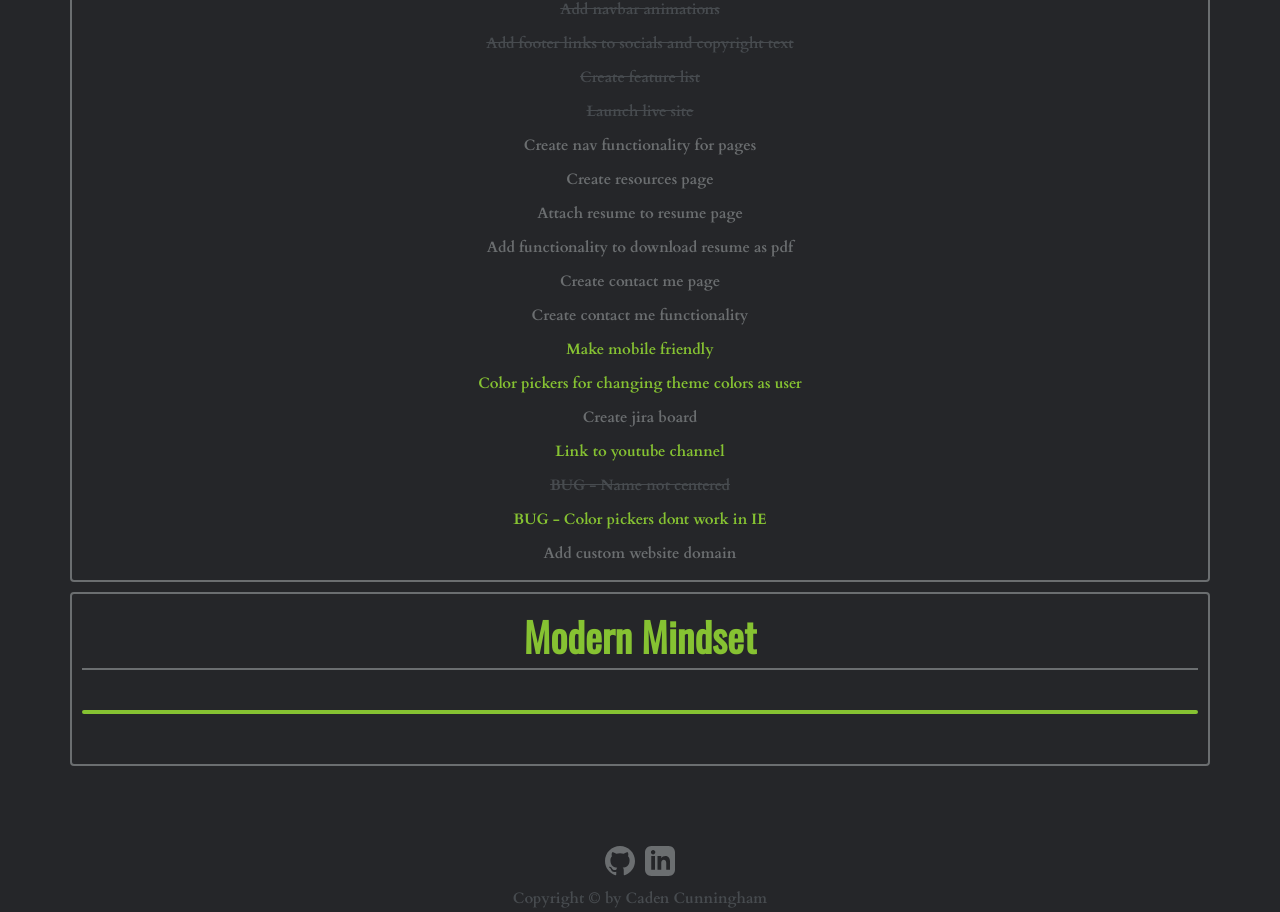
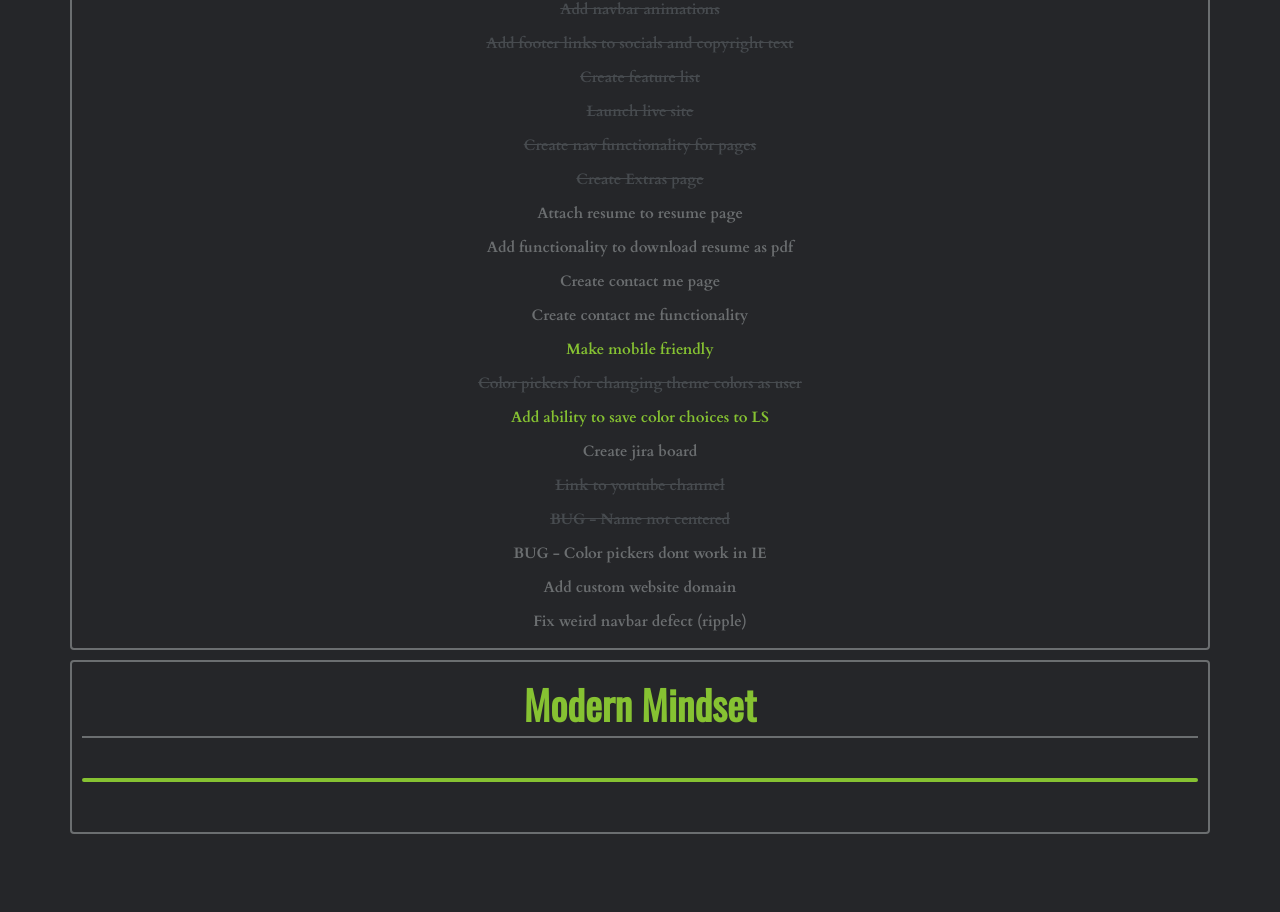
Before and after one commit to cadencunningham/React-Personal-Website, a React app: page / in a window 1280 px wide. Shown: the part 1032-1944 px from the top of the page. Built offline with nearby package versions, Linux system fonts and the light colour scheme; no server answers.

Commit message:
added full nav and updated naming

```diff
--- /dev/null
+++ b/src/App/ContactMePage/index.tsx
@@ -0,0 +1,9 @@
+import React from 'react';
+
+const ContactMePage = () => {
+    return(
+        <div>Placeholder for Contact Me Page</div>
+    )
+}
+
+export default ContactMePage;
--- a/src/App/Extras/index.tsx
+++ b/src/App/ExtrasPage/index.tsx
@@ -1,7 +1,7 @@
 import React from 'react';
 import ColorThemerSaver from './ColorThemerSaver';
 
-const Extras = () => {
+const ExtrasPage = () => {
     return(
         <div className='extras'>
             <ColorThemerSaver/>
@@ -9,4 +9,4 @@ const Extras = () => {
     )
 }
 
-export default Extras;
+export default ExtrasPage;
--- a/src/App/Home/index.tsx
+++ b/src/App/HomePage/index.tsx
@@ -4,7 +4,7 @@ import Card from '../shared/Card';
 import TableList from '../shared/TableList';
 import YoutubeChannel from './YoutubeChannel';
 
-const Home = () => {
+const HomePage = () => {
     return (
         <div className="home">
             <Card header="Upcoming Feature List">
@@ -15,4 +15,4 @@ const Home = () => {
     );
 };
 
-export default Home;
+export default HomePage;
--- a/src/App/Layout/Navigation/index.tsx
+++ b/src/App/Layout/Navigation/index.tsx
@@ -1,6 +1,6 @@
 import React, { useEffect, useState } from 'react';
 import { useHistory, useLocation } from "react-router-dom";
-import { ROUTES_EXTRAS, ROUTES_HOME } from '../../../shared/constants/routes';
+import { ROUTES_CONTACT_ME, ROUTES_EXTRAS, ROUTES_HOME, ROUTES_RESUME } from '../../../shared/constants/routes';
 import Button from '../../shared/Button';
 
 let lastCurrentHeight = 0;
@@ -64,8 +64,16 @@ const Navigation = () => {
                 <label className={NAV_NAME_CLASS}>Caden Cunningham</label>
 
                 <div className="nav__button-container">
-                    <Button text={'Resume'} />
-                    <Button text={'Contact Me'} />
+                    <Button
+                        text={ROUTES_RESUME.text}
+                        selected={location.pathname===ROUTES_RESUME.path}
+                        onClickHandler={()=>handleNavClick(ROUTES_RESUME.path)}
+                    />
+                    <Button
+                        text={ROUTES_CONTACT_ME.text}
+                        selected={location.pathname===ROUTES_CONTACT_ME.path}
+                        onClickHandler={()=>handleNavClick(ROUTES_CONTACT_ME.path)}
+                    />
                 </div>
             </div>
         </nav>
--- /dev/null
+++ b/src/App/ResumePage/index.tsx
@@ -0,0 +1,9 @@
+import React from 'react';
+
+const ResumePage = () => {
+    return(
+        <div>Placeholder for Resume Page</div>
+    )
+}
+
+export default ResumePage;
--- a/src/App/index.tsx
+++ b/src/App/index.tsx
@@ -2,9 +2,11 @@ import React from 'react';
 import { BrowserRouter as Router, Route, Switch } from 'react-router-dom';
 import Layout from './Layout';
 import '../scss/main.scss';
-import Home from './Home';
-import Extras from './Extras';
-import { ROUTES_EXTRAS, ROUTES_HOME } from '../shared/constants/routes';
+import HomePage from './HomePage';
+import ExtrasPage from './ExtrasPage';
+import { ROUTES_CONTACT_ME, ROUTES_EXTRAS, ROUTES_HOME, ROUTES_RESUME } from '../shared/constants/routes';
+import ResumePage from './ResumePage';
+import ContactMePage from './ContactMePage';
 
 
 // https://www.awwwards.com/sites/veille-reputation-squad
@@ -13,8 +15,10 @@ const App = () => {
         <Router>
             <Layout>
                 <Switch>
-                    <Route path={ROUTES_EXTRAS.path} component={() => <Extras />} />
-                    <Route path={ROUTES_HOME.path} component={() => <Home />} />
+                    <Route path={ROUTES_EXTRAS.path} component={() => <ExtrasPage />} />
+                    <Route path={ROUTES_RESUME.path} component={() => <ResumePage />} />
+                    <Route path={ROUTES_CONTACT_ME.path} component={() => <ContactMePage />} />
+                    <Route path={ROUTES_HOME.path} component={() => <HomePage />} />
                 </Switch>
             </Layout>
         </Router>
--- a/src/shared/constants/component.ts
+++ b/src/shared/constants/component.ts
@@ -35,9 +35,11 @@ export const features: IListElement[] = [
     },
     {
         label: 'Create nav functionality for pages',
+        completed: true
     },
     {
-        label: 'Create resources page',
+        label: 'Create Extras page',
+        completed: true
     },
     {
         label: 'Attach resume to resume page',
@@ -57,6 +59,10 @@ export const features: IListElement[] = [
     },
     {
         label: 'Color pickers for changing theme colors as user',
+        completed: true,
+    },
+    {
+        label: 'Add ability to save color choices to LS',
         active: true,
     },
     {
@@ -64,7 +70,7 @@ export const features: IListElement[] = [
     },
     {
         label: 'Link to youtube channel',
-        active: true,
+        completed: true,
     },
     {
         label: 'BUG - Name not centered',
@@ -72,9 +78,11 @@ export const features: IListElement[] = [
     },
     {
         label: 'BUG - Color pickers dont work in IE',
-        active: true,
     },
     {
         label: 'Add custom website domain',
     },
+    {
+        label: 'Fix weird navbar defect (ripple)',
+    },
 ];
--- a/src/shared/constants/routes.ts
+++ b/src/shared/constants/routes.ts
@@ -6,3 +6,13 @@ export const ROUTES_EXTRAS = {
     text: 'Extras',
     path:'/extras'
 };
+
+export const ROUTES_RESUME = {
+    text: 'Resume',
+    path:'/resume'
+};
+
+export const ROUTES_CONTACT_ME = {
+    text: 'Contact Me',
+    path:'/contact_me'
+};
```
Also changed, not shown: src/App/ExtrasPage/ColorThemerSaver.tsx (renamed from src/App/Extras/ColorThemerSaver.tsx), src/App/HomePage/YoutubeChannel.tsx (renamed from src/App/Home/YoutubeChannel.tsx).
